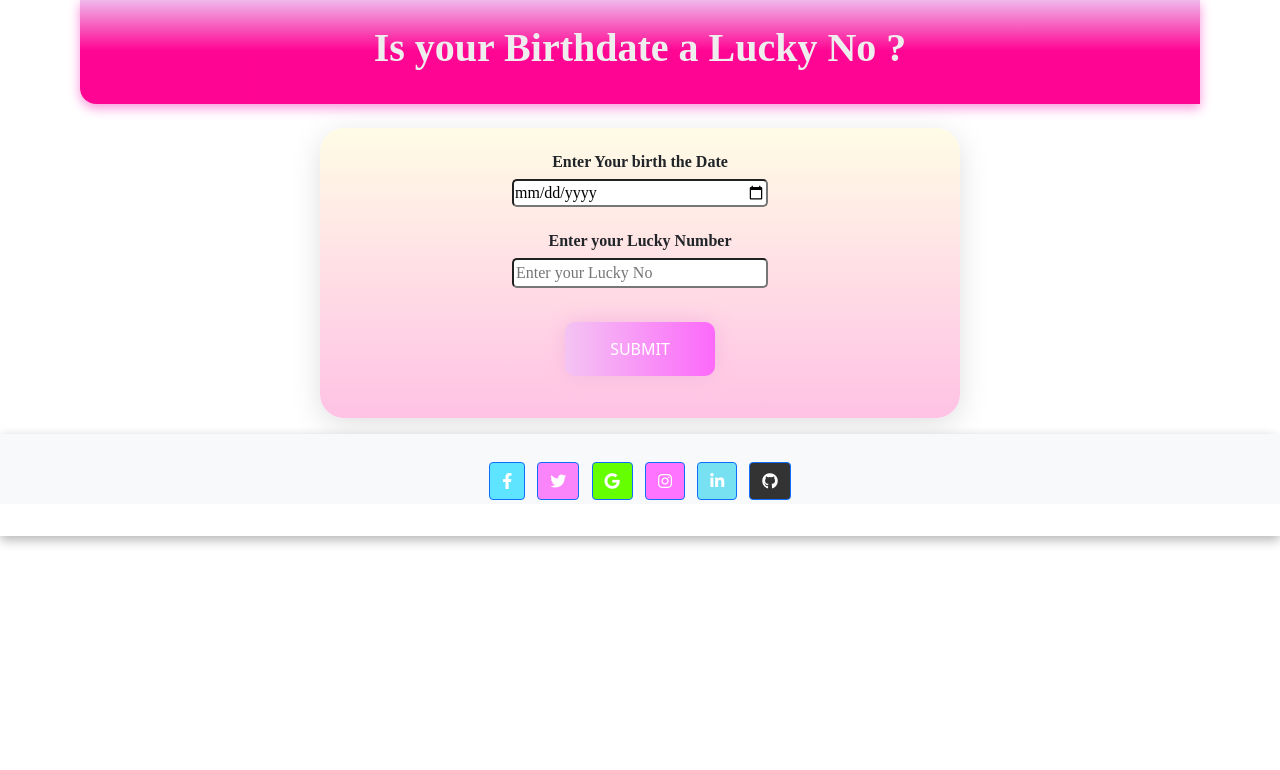
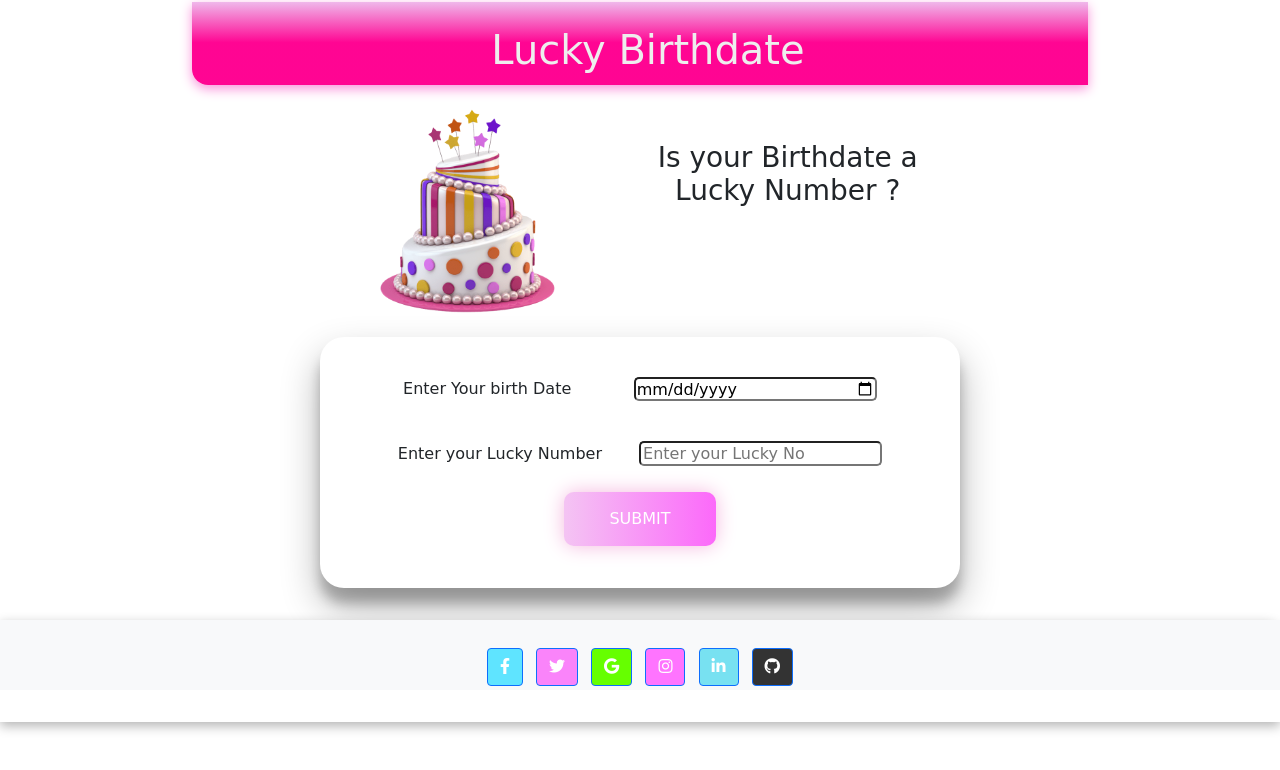
Before and after one commit to Sayali-Baviskar/Lucky-Birthdate-Project, a plain HTML site: page index.html in a window 1280 px wide. Drawn offline with nearby package versions, Linux system fonts and the light colour scheme.

Commit message:
Add files via upload

```diff
--- a/index.html
+++ b/index.html
@@ -4,169 +4,47 @@
     <meta charset="UTF-8">
     <meta http-equiv="X-UA-Compatible" content="IE=edge">
     <meta name="viewport" content="width=device-width, initial-scale=1.0">
-    <title>LuckyNo</title>
+    <title>LuckyBirthdate</title>
+    <link rel="stylesheet" href="style.css">
 
     <!-- <script src="script.js"></script> -->
     <link href="https://cdn.jsdelivr.net/npm/bootstrap@5.0.2/dist/css/bootstrap.min.css" rel="stylesheet" integrity="sha384-EVSTQN3/azprG1Anm3QDgpJLIm9Nao0Yz1ztcQTwFspd3yD65VohhpuuCOmLASjC" crossorigin="anonymous">
     <script src="https://use.fontawesome.com/your-embed-code.js"></script>
 
-    <link rel="stylesheet" href="https://use.fontawesome.com/releases/v5.15.4/css/all.css"
-        integrity="sha384-DyZ88mC6Up2uqS4h/KRgHuoeGwBcD4Ng9SiP4dIRy0EXTlnuz47vAwmeGwVChigm" crossorigin="anonymous" />
+    <link rel="preconnect" href="https://fonts.googleapis.com">
+    <link rel="preconnect" href="https://fonts.gstatic.com" crossorigin>
+    <link href="https://fonts.googleapis.com/css2?family=Lora:ital,wght@1,400;1,500&display=swap" rel="stylesheet">
+    <link rel="stylesheet" href="https://use.fontawesome.com/releases/v5.15.4/css/all.css">
+</head>
+
+<body>
 
 
-</head>
-<style>
-    .comp1{
-        background-color: deeppink;
-        width: auto;
-        padding-top: 1.5rem;
-        padding-bottom: 1.5rem;
-        /* border-radius: 2rem; */
-        /* box-shadow: rgb(249, 148, 219) 1.95px 1.95px 2.6px; */
-        box-shadow: rgba(249, 148, 219) 0px 4px 12px;
-        border-bottom-left-radius: 1rem;
-        margin-left: 5rem;
-        margin-right: 5rem;
-        font-family: 'Times New Roman', Times, serif, Impact, Haettenschweiler, 'Arial Narrow Bold', sans-serif;
-        background: hsla(326, 100%, 51%, 1);
+       <center>
+       <div class="comp1">
+           <!-- <img src="https://images.pexels.com/photos/1702373/pexels-photo-1702373.jpeg?auto=compress&cs=tinysrgb&dpr=1&w=500" alt=""> -->
+          <h1>Lucky Birthdate</h1>
+        </div>
+    </center>
 
-background: linear-gradient(90deg, hsla(326, 100%, 51%, 1) 51%, hsla(305, 64%, 83%, 1) 100%);
+    <center>
+    <div class="main">
+        <div class="cakeimg">
+            <img src="./cake.png" alt="">
+        </div>
+        <div class="heading"><h3>Is your Birthdate a Lucky Number ?</h3></div>
+    </div>
+    </center>
+    <br>
 
-background: -moz-linear-gradient(90deg, hsla(326, 100%, 51%, 1) 51%, hsla(305, 64%, 83%, 1) 100%);
-
-background: -webkit-linear-gradient(90deg, hsla(326, 100%, 51%, 1) 51%, hsla(305, 64%, 83%, 1) 100%);
-
-filter: progid: DXImageTransform.Microsoft.gradient( startColorstr="#FF0593", endColorstr="#EFB7EA", GradientType=1 );
-    }
-
-    .comp2{
-        padding-top: 1.5rem;
-        padding-bottom: 2rem;
-        border: 3mm;
-        border-style: none;
-        /* box-shadow: 5px 10px 8px 10px hsl(0, 7%, 55%); */
-        box-shadow: rgba(100, 100, 111, 0.2) 0px 7px 29px 0px;
-        width: 50%;
-        max-height: fit-content;
-        text-align: center;
-        border-radius: 1.5rem;
-        background-color: #FFDBFC;
-        background: hsla(326, 100%, 88%, 1);
-        margin-bottom: 1rem;
-
-background: linear-gradient(90deg, hsla(326, 100%, 88%, 1) 0%, hsla(53, 100%, 95%, 1) 100%);
-
-background: -moz-linear-gradient(90deg, hsla(326, 100%, 88%, 1) 0%, hsla(53, 100%, 95%, 1) 100%);
-
-background: -webkit-linear-gradient(90deg, hsla(326, 100%, 88%, 1) 0%, hsla(53, 100%, 95%, 1) 100%);
-
-filter: progid: DXImageTransform.Microsoft.gradient( startColorstr="#FFC3E5", endColorstr="#FFFCE5", GradientType=1 );
-
-}
-img{
-        width: 5%;
-        height: 5%;
-    }
-
-    #bdate, #luckyno{
-        width: 40%;
-    }
-
-
-
-
-    /* .btn-grad {
-            background-image: linear-gradient(to right, #FBD3E9 0%, #BB377D  51%, #FBD3E9  100%);
-            margin: 10px;
-            padding: 15px 45px;
-            text-align: center;
-            text-transform: uppercase;
-            transition: 0.5s;
-            background-size: 200% auto;
-            color: white;
-            box-shadow: 0 0 20px #eee;
-            border-radius: 10px;
-            display: block;
-            border: none;
-        }
-
-          .btn-grad:hover {
-              background-position: right center;
-              color: #fff;
-              text-decoration: none;
-            }
-             */
-
-
-
-             .btn-grad {
-            background-image: linear-gradient(to right, #f4c4f3 0%, #fc67fa  51%, #f4c4f3  100%);
-            margin: 10px;
-            padding: 15px 45px;
-            text-align: center;
-            text-transform: uppercase;
-            transition: 0.5s;
-            background-size: 200% auto;
-            color: white;
-            box-shadow: 0 0 20px rgb(245, 185, 223);
-            border-radius: 10px;
-            display: block;
-            border: none;
-          }
-
-          .btn-grad:hover {
-            background-position: right center; /* change the direction of the change here */
-            color: #fff;
-            text-decoration: none;
-          }
-
-
-            h1{
-                color: #eee;
-                font-weight: bold;
-            }
-            h4{
-                color: rgb(67, 0, 135);
-                font-family: 'Times New Roman', Times, serif;
-                font-weight: bold;
-            }
-            h6{
-                font-family: 'Times New Roman', Times, serif;
-                font-weight: bold;
-            }
-            .footer1{
-
-                border-top-right-radius: 12px;
-                box-shadow: rgb(180, 180, 180) 0px 4px 12px;
-                /* height: 100%; */
-                padding-bottom: 0.5rem;
-                /* background-color: #f4c4f3; */
-            }
-
-            #luckyno, #bdate{
-                border-radius: 5px;
-                font-family: 'Times New Roman', Times, serif;
-            }
-
-            </style>
-<body>
-
-    <div class="comp1">
-        <!-- <img src="https://images.pexels.com/photos/1702373/pexels-photo-1702373.jpeg?auto=compress&cs=tinysrgb&dpr=1&w=500" alt=""> -->
-        <center><h1>Is your Birthdate a Lucky No ?</h1></center>
-    </div>
-
-    <!-- <pre>
-    </pre> -->
-    <br>
     <center>
         <div class="comp2">
 
-            <h6>Enter Your birth the Date</h6>
-            <input type="date" name="" id="bdate"><br><br>
+            <h6>Enter Your birth Date &nbsp;&nbsp;&nbsp;&nbsp;  <input type="date" name="" id="bdate"></h6>
+            <!-- <input type="date" name="" id="bdate"><br><br> -->
 
-            <h6>Enter your Lucky Number </h6>
-            <input type="number" name="" placeholder="Enter your Lucky No" id="luckyno"><br><br>
+            <h6>Enter your Lucky Number <input type="number" name="" placeholder="Enter your Lucky No" id="luckyno"></h6>
+            <!-- <input type="number" name="" placeholder="Enter your Lucky No" id="luckyno"><br><br> -->
 
             <center><button class="btn-grad" id="btnsubmit">Submit</button></center>
             <!-- <input type="submit" id="btnSubmit" value="Submit"> -->
--- /dev/null
+++ b/style.css
@@ -0,0 +1,139 @@
+*{
+    font-family: cursive;
+}
+.comp1{
+    background-color: deeppink;
+    width: 70%;
+    padding-left: 1rem;
+    align-self: left;
+    padding-top: 1.5rem;
+    padding-bottom: 0.2rem;
+    /* border-radius: 2rem; */
+    /* box-shadow: rgb(249, 148, 219) 1.95px 1.95px 2.6px; */
+    box-shadow: rgba(249, 148, 219) 0px 4px 12px;
+    border-bottom-left-radius: 1rem;
+    /* border-radius: 50%;
+    border-bottom-left-radius: 3rem;
+    border-top-right-radius: 3rem; */
+    margin-left: 5rem;
+    margin-right: 5rem;
+    margin-top: 0.1rem;
+    /* font-family: 'Times New Roman', Times, serif, Impact, Haettenschweiler, 'Arial Narrow Bold', sans-serif; */
+    font-family: 'Lora' serif;
+    background: hsla(326, 100%, 51%, 1);
+
+    background: linear-gradient(90deg, hsla(326, 100%, 51%, 1) 51%, hsla(305, 64%, 83%, 1) 100%);
+
+    background: -moz-linear-gradient(90deg, hsla(326, 100%, 51%, 1) 51%, hsla(305, 64%, 83%, 1) 100%);
+
+    background: -webkit-linear-gradient(90deg, hsla(326, 100%, 51%, 1) 51%, hsla(305, 64%, 83%, 1) 100%);
+
+    filter: progid: DXImageTransform.Microsoft.gradient( startColorstr="#FF0593", endColorstr="#EFB7EA", GradientType=1 );
+}
+
+.comp2{
+    padding-top: 1.5rem;
+    padding-bottom: 2rem;
+    border: 3mm;
+    border-style: none;
+    /* box-shadow: 5px 10px 8px 10px hsl(0, 7%, 55%); */
+    /* box-shadow: rgba(100, 100, 111, 0.2) 0px 7px 29px 0px; */
+    box-shadow: rgba(0, 0, 0, 0.3) 0px 19px 38px, rgba(0, 0, 0, 0.22) 0px 15px 12px;
+    width: 50%;
+    max-height: fit-content;
+    text-align: center;
+    border-radius: 1.5rem;
+    background-color: #ffffff;
+    background: rgb(255, 255, 255);
+    margin-bottom: 2rem;
+
+    /* background: linear-gradient(90deg, hsla(326, 100%, 88%, 1) 0%, hsla(53, 100%, 95%, 1) 100%);
+
+    background: -moz-linear-gradient(90deg, hsla(326, 100%, 88%, 1) 0%, hsla(53, 100%, 95%, 1) 100%);
+
+    background: -webkit-linear-gradient(90deg, hsla(326, 100%, 88%, 1) 0%, hsla(53, 100%, 95%, 1) 100%);
+
+    filter: progid: DXImageTransform.Microsoft.gradient( startColorstr="#FFC3E5", endColorstr="#FFFCE5", GradientType=1 ); */
+
+}
+
+    #bdate, #luckyno{
+        width: 40%;
+    }
+
+        .btn-grad {
+    background-image: linear-gradient(to right, #f4c4f3 0%, #fc67fa  51%, #f4c4f3  100%);
+    margin: 10px;
+    padding: 15px 45px;
+    text-align: center;
+    text-transform: uppercase;
+    transition: 0.5s;
+    background-size: 200% auto;
+    color: white;
+    box-shadow: 0 0 20px rgb(245, 185, 223);
+    border-radius: 10px;
+    display: block;
+    border: none;
+    }
+
+    .btn-grad:hover {
+    background-position: right center; /* change the direction of the change here */
+    color: #fff;
+    text-decoration: none;
+    }
+
+
+    h1{
+        color: #eee;
+        font-weight: bold;
+        /* padding-left: 1rem; */
+        align-self: left;
+    }
+    h4{
+        color: rgb(67, 0, 135);
+        /* font-family: 'Times New Roman', Times, serif; */
+        font-family: 'Lora' serif;
+        font-weight: bold;
+    }
+    h6{
+        /* font-family: 'Times New Roman', Times, serif; */
+        font-family: 'Lora' serif;
+        font-weight: bold;
+        padding: 1rem;
+        /* margin-right: 1rem; */
+    }
+    #bdate, #luckyno{
+        margin-left: 2rem;
+    }
+    .footer1{
+
+        border-top-right-radius: 12px;
+        box-shadow: rgb(180, 180, 180) 0px 4px 12px;
+        /* height: 100%; */
+        padding-bottom: 0.5rem;
+        /* background-color: #f4c4f3; */
+    }
+
+    #luckyno, #bdate{
+        border-radius: 5px;
+        /* font-family: 'Times New Roman', Times, serif; */
+        font-family: 'Lora' serif;
+    }
+
+    .main{
+        width: 50%;
+        /* float: center; */
+        display: flex;
+        margin-top: 1.5rem;
+        margin-left: 1rem;
+        margin-right: 1rem;
+
+    }
+    img{
+        width: 60%;
+        /* height: 50%; */
+    }
+    .heading{
+        padding: 2rem;
+        /* margin-right: 1rem; */
+    }
```
Also changed, not shown: cake.png (added), lucky.svg (added).
